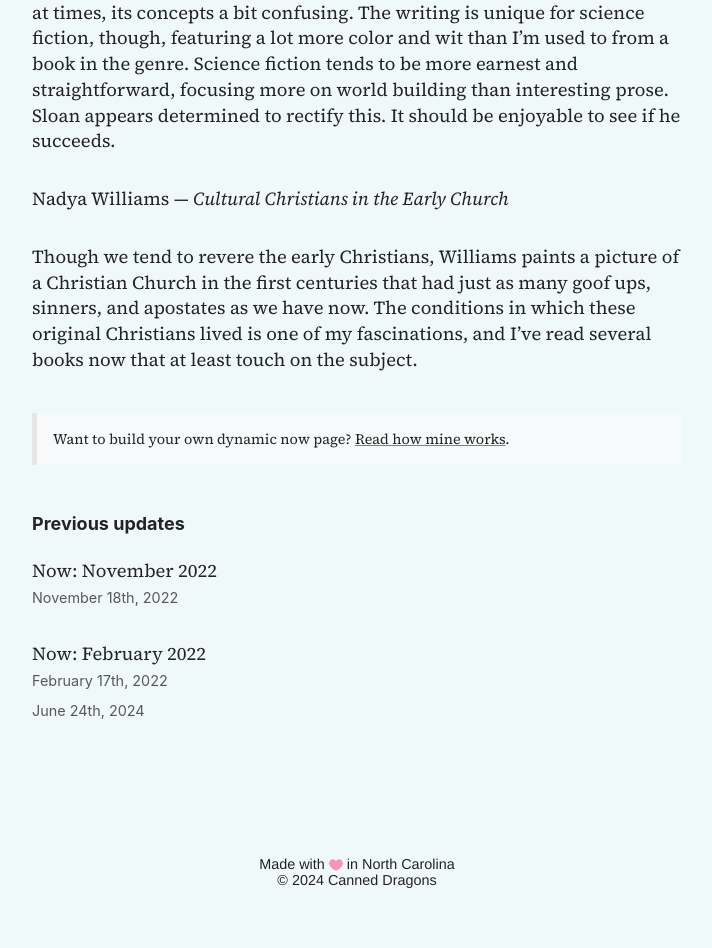
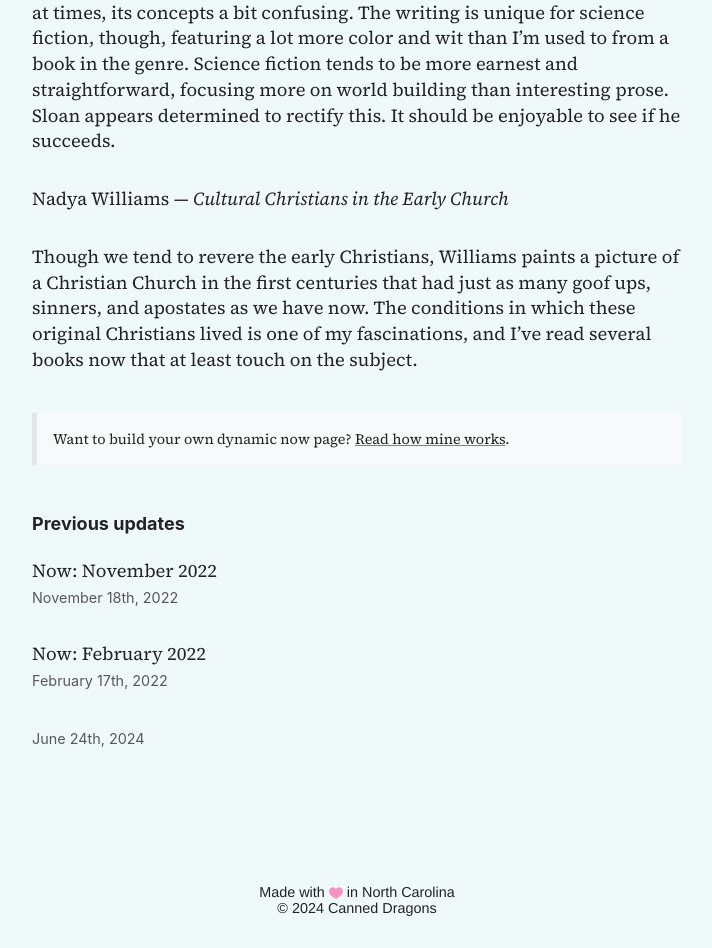
Before and after one commit to frostedechoes/canneddragons, a Jekyll site: the page built from _pages/now.md, in a window 1280 px wide. Shown: the part 2259-3207 px from the top of the page, without its empty margins (283-995 px from the left). Built offline with Jekyll 4.4.1, drawn with Linux system fonts in a browser that asks for light colours; nearby versions of some CDN libraries; before the commit the page ends 3179 px from its top, so only the background shows below that.

Commit message:
changed css

```diff
--- a/css/main.scss
+++ b/css/main.scss
@@ -253,7 +253,7 @@
 
 .post-author-and-time {
   color: var(--light-text-color);
-  margin-top: calc(.125 * var(--line-height));
+ /* margin-top: calc(.125 * var(--line-height)); */
   font-family: $heading-typeface;
 }
 
```
